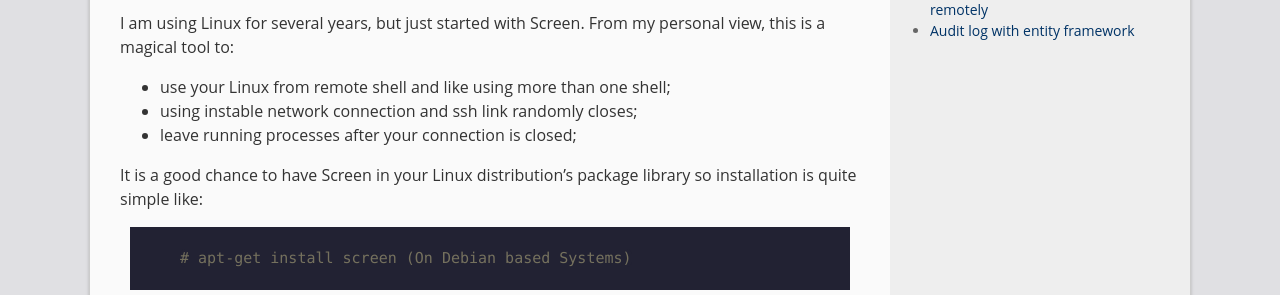
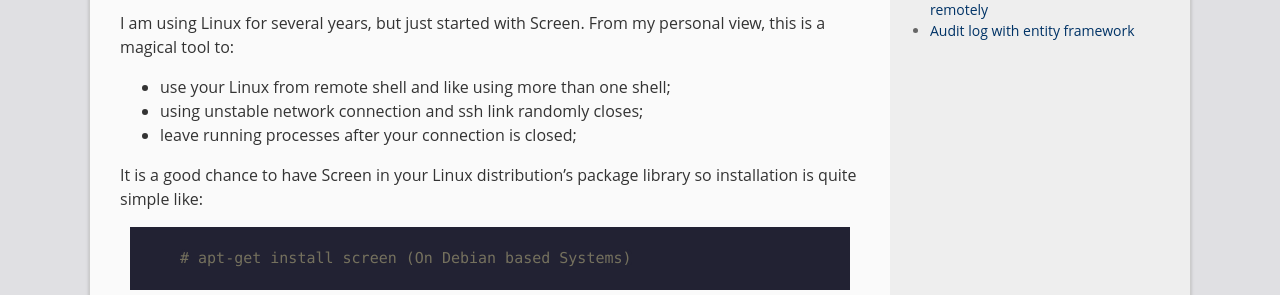
Before and after one commit to szunyog/szunyog.github.io, a Jekyll site: the page built from _posts/2015-06-16-screen-basic-commands.md, in a window 1280 px wide. Shown: the part 262-557 px from the top of the page. Built offline with Jekyll 4.4.1, drawn with Linux system fonts in a browser that asks for light colours.

Commit message:
Fix typo

```diff
--- a/_posts/2015-06-16-screen-basic-commands.md
+++ b/_posts/2015-06-16-screen-basic-commands.md
@@ -2,13 +2,13 @@
 layout: post
 title:  "Screen"
 date:   2015-06-16 08:31:49
-categories: ["linux"]
+categories: ["Linux"]
 ---
 
 I am using Linux for several years, but just started with Screen. From my personal view, this is a magical tool to:
 
 * use your Linux from remote shell and like using more than one shell;
-* using instable network connection and ssh link randomly closes;
+* using unstable network connection and ssh link randomly closes;
 * leave running processes after your connection is closed;
 
 It is a good chance to have Screen in your Linux distribution's package library so installation is quite simple like:
```
